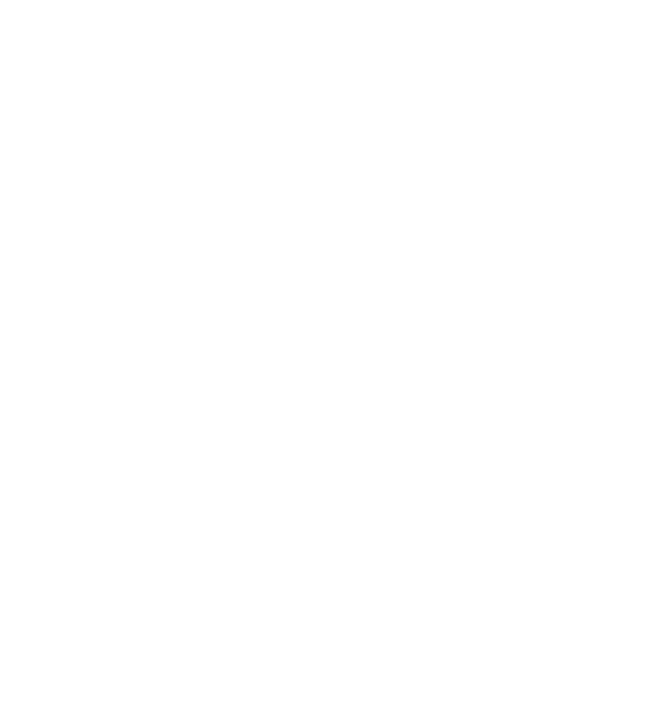
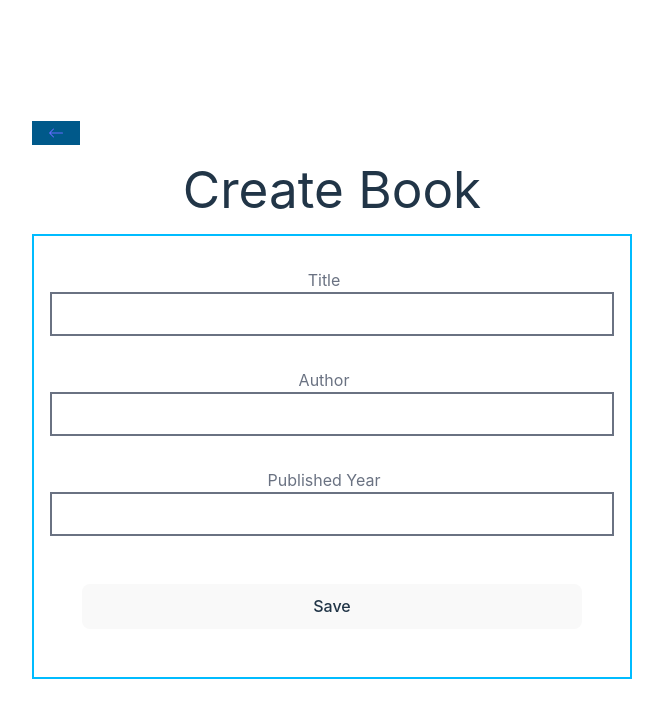
Before and after one commit to Rafiqdevhub/MERN_Book_Store, a React (Vite) app in the folder frontend/: page /books/create in a window 1280 px wide. Before the commit this address had no page. Shown: the top 718 px of the page, without its empty margins (308-971 px from the left). Built offline with nearby package versions, Linux system fonts and the light colour scheme.

Commit message:
Add CreateBook page and integrate notistack for notifications

```diff
--- a/frontend/package.json
+++ b/frontend/package.json
@@ -12,6 +12,7 @@
   "dependencies": {
     "@tailwindcss/vite": "^4.0.0",
     "axios": "^1.7.9",
+    "notistack": "^3.0.2",
     "react": "^19.0.0",
     "react-dom": "^19.0.0",
     "react-icons": "^5.4.0",
--- a/frontend/src/App.jsx
+++ b/frontend/src/App.jsx
@@ -2,11 +2,13 @@ import { Route, Routes } from "react-router-dom";
 import "./App.css";
 import Home from "./pages/Home";
 import ShowBook from "./pages/ShowBook";
+import CreateBook from "./pages/CreateBook";
 const App = () => {
   return (
     <Routes>
       <Route path="/" element={<Home />} />
       <Route path="/books/details/:id" element={<ShowBook />} />
+      <Route path="/books/create" element={<CreateBook />} />
     </Routes>
   );
 };
--- a/frontend/src/main.jsx
+++ b/frontend/src/main.jsx
@@ -3,11 +3,14 @@ import { createRoot } from "react-dom/client";
 import "./index.css";
 import App from "./App.jsx";
 import { BrowserRouter } from "react-router-dom";
+import { SnackbarProvider } from "notistack";
 
 createRoot(document.getElementById("root")).render(
   <StrictMode>
     <BrowserRouter>
-      <App />
+      <SnackbarProvider>
+        <App />
+      </SnackbarProvider>
     </BrowserRouter>
   </StrictMode>
 );
--- /dev/null
+++ b/frontend/src/pages/CreateBook.jsx
@@ -0,0 +1,78 @@
+import { useState } from "react";
+import { useNavigate } from "react-router-dom";
+import { useSnackbar } from "notistack";
+import axios from "axios";
+import { api } from "../constant/api";
+import Spinner from "../components/Spinner";
+import BackButton from "../components/BackButton";
+
+const CreateBook = () => {
+  const [title, setTitle] = useState("");
+  const [author, setAuthor] = useState("");
+  const [publishYear, setPublishYear] = useState(" ");
+  const [loading, setLoading] = useState(false);
+  const navigate = useNavigate();
+  const { enqueueSnackbar } = useSnackbar();
+
+  const handleSaveBook = async () => {
+    const data = {
+      title,
+      author,
+      publishYear,
+    };
+
+    setLoading(true);
+    try {
+      await axios.post(`${api}/create-book`, data);
+      enqueueSnackbar("Book created successfully", { variant: "success" });
+      navigate("/");
+    } catch (err) {
+      console.error(err);
+      enqueueSnackbar("Error", { variant: "error" });
+    } finally {
+      setLoading(false);
+    }
+  };
+
+  return (
+    <div className="p-4">
+      <BackButton />
+      <h1 className="text-3xl my-4">Create Book</h1>
+      {loading ? <Spinner /> : ""}
+      <div className="flex flex-col border-2 border-sky-400 rounded-x1 w-[600px] p-4 mx-auto">
+        <div className="my-4">
+          <label className="text-x1 mr-4 text-gray-500">Title</label>
+          <input
+            type="text"
+            value={title}
+            onChange={(e) => setTitle(e.target.value)}
+            className="border-2 border-gray-500 px-4 py-2 w-full"
+          />
+        </div>
+        <div className="my-4">
+          <label className="text-x1 mr-4 text-gray-500">Author</label>
+          <input
+            type="text"
+            value={author}
+            onChange={(e) => setAuthor(e.target.value)}
+            className="border-2 border-gray-500 px-4 py-2 w-full"
+          />
+        </div>
+        <div className="my-4">
+          <label className="text-x1 mr-4 text-gray-500">Published Year</label>
+          <input
+            type="number"
+            value={publishYear}
+            onChange={(e) => setPublishYear(e.target.value)}
+            className="border-2 border-gray-500 px-4 py-2 w-full"
+          />
+        </div>
+        <button className="p-2 bg-sky-300 m-8" onClick={handleSaveBook}>
+          Save
+        </button>
+      </div>
+    </div>
+  );
+};
+
+export default CreateBook;
--- a/frontend/src/pages/ShowBook.jsx
+++ b/frontend/src/pages/ShowBook.jsx
@@ -14,7 +14,7 @@ const ShowBook = () => {
     const fetchBook = async () => {
       setLoading(true);
       try {
-        const response = await axios.get(`${api}/books/${id}`);
+        const response = await axios.get(`${api}/get-book/${id}`);
         setBook(response.data);
         console.log(response.data);
       } catch (error) {
```
Also changed, not shown: 1 other file (tests, documents, lock files or other folders).
